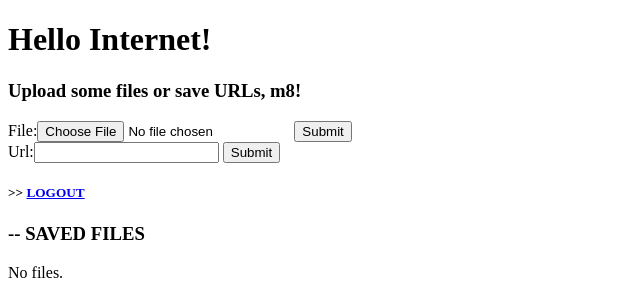
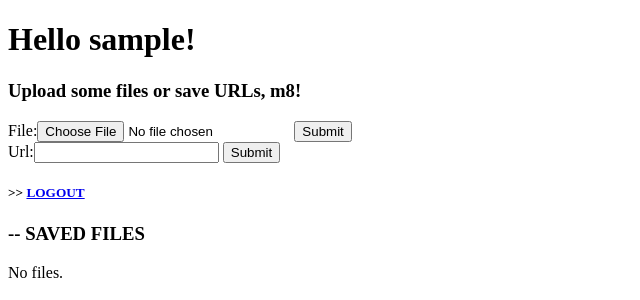
Before and after one commit to theredfoxlee/resource_protector, a Django app: page / in a window 1280 px wide. Shown: the top 300 px of the page, without its empty margins (0-640 px from the left). Run offline with Django 3.2, Linux system fonts and the light colour scheme; the visitor is signed in with stand-in values (Sample User, id 1); data comes from the database, SQL or seed files in the repository; data that the repository does not hold is empty.

Commit message:
print {{ user }} instead of "Internet"

```diff
--- a/keeper/views.py
+++ b/keeper/views.py
@@ -83,6 +83,7 @@ def home(request):
         'message': message,
         'saved_file_models': saved_file_models,
         'saved_url_models': saved_url_models,
+        'user': str(request.user)
     })
 
 def get_file(request, uuid):
--- a/templates/keeper/home.html
+++ b/templates/keeper/home.html
@@ -2,7 +2,7 @@
 
 {% block content %}
 
-<h1>Hello Internet!</h1>
+<h1>Hello {{ user }}!</h1>
 
 <h3>{{ message }}</h3>
 
```
